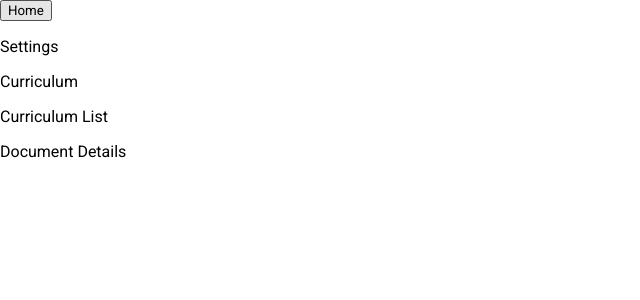
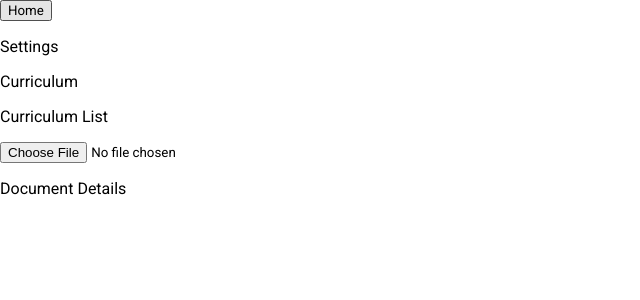
Before and after one commit to gabbirenee/curriculum-caddy, a React (Create React App) app: page /settings in a window 1280 px wide. Shown: the top 300 px of the page, without its empty margins (0-640 px from the left). Built offline with nearby package versions, Linux system fonts and the light colour scheme; no server answers.

Commit message:
VERY basic file upload capabilties in place - need a whole lot of styling and more elements to really build this out

```diff
--- a/package.json
+++ b/package.json
@@ -16,6 +16,7 @@
     "react": "^18.3.1",
     "react-dom": "^18.3.1",
     "react-markdown": "^9.0.1",
+    "react-pdftotext": "^1.3.3",
     "react-router-dom": "^6.27.0",
     "react-scripts": "5.0.1",
     "react-syntax-highlighter": "^15.6.1",
--- a/src/Components/App.js
+++ b/src/Components/App.js
@@ -1,15 +1,33 @@
-import React from 'react';
+import React, {useState} from 'react';
 import '../Styles/App.css';
 import Conversation from './Conversation.js';
 import Settings from './Settings.js';
 import {BrowserRouter, Route, Routes} from 'react-router-dom';
 
 function App () {
+    // the programming language that will be used in bot responses
+    const [prog_lang, setProgLang] = useState('python');
+
+    // the subject that is being focused on for the tutoring session
+    const [subject, setSubject] = useState('computer science');
+
+    // the subject that is being focused on for the tutoring session
+    const [grade_level, setGradeLevel] = useState('middle school');
+
+    // the subject that is being focused on for the tutoring session
+    const [student_name, setStudentName] = useState('Gabbi');
+
   return (
     <BrowserRouter>
         <Routes>
-            <Route exact path="/settings" element={<Settings />} />
-            <Route path="/" element={<Conversation />} />
+            <Route
+              exact
+              path="/settings"
+              element={<Settings grade_level={grade_level} />}
+            />
+            <Route path="/"
+              element={<Conversation prog_lang={prog_lang} subject={subject} grade_level={grade_level} student_name={student_name} />}
+            />
         </Routes>
     </BrowserRouter>
   );
--- a/src/Components/ChatWindow.js
+++ b/src/Components/ChatWindow.js
@@ -5,6 +5,10 @@ import { GoogleGenerativeAI } from "@google/generative-ai";
 import '../Styles/Conversation.css';
 
 function ChatWindow({prog_lang, grade_level, subject, student_name}) {
+  // generative AI model that will be used
+  const genAI = new GoogleGenerativeAI(process.env.REACT_APP_GEMINI_API);
+  const model = genAI.getGenerativeModel({ model: "gemini-1.5-flash" });
+
   // where the actual conversation text will be stored
   const [messages, setMessages] = useState([
     { sender: 'Ada', text: "Hi! I'm Ada, your Curriculum Caddy. What can I help you with?" },
@@ -37,9 +41,6 @@ function ChatWindow({prog_lang, grade_level, subject, student_name}) {
   }
 
   const summarize = async (convo) => {
-    const genAI = new GoogleGenerativeAI(process.env.REACT_APP_GEMINI_API);
-    const model = genAI.getGenerativeModel({ model: "gemini-1.5-flash" });
-
     var sum_prompt = `Write a short summary of our conversation so far: ${convo}.`
 
     var result = await model.generateContent(sum_prompt);
@@ -75,8 +76,6 @@ function ChatWindow({prog_lang, grade_level, subject, student_name}) {
   const botResponse = async (prompt) => {
     try {
       setIsLoading(true);
-      const genAI = new GoogleGenerativeAI(process.env.REACT_APP_GEMINI_API);
-      const model = genAI.getGenerativeModel({ model: "gemini-1.5-flash" });
 
       var initial_prompt = initialPrompt(); // get initial prompt
       var recency_ind = 8
--- a/src/Components/Conversation.js
+++ b/src/Components/Conversation.js
@@ -1,20 +1,8 @@
-import React, { useState } from 'react';
+import React from 'react';
 import ToolBar from './ToolBar.js';
 import ChatWindow from './ChatWindow.js';
 
-function Conversation () {
-  // the programming language that will be used in bot responses
-  const [prog_lang, setProgLang] = useState('python');
-
-  // the subject that is being focused on for the tutoring session
-  const [subject, setSubject] = useState('computer science');
-
-  // the subject that is being focused on for the tutoring session
-  const [grade_level, setGradeLevel] = useState('middle school');
-
-  // the subject that is being focused on for the tutoring session
-  const [student_name, setStudentName] = useState('Gabbi');
-
+function Conversation ({prog_lang, grade_level, subject, student_name}) {
   return (
     <div className="conversation">
       <ToolBar />
--- a/src/Components/CurriculumList.js
+++ b/src/Components/CurriculumList.js
@@ -1,9 +1,55 @@
-import React from 'react';
+import React, {useState} from 'react';
+import { GoogleGenerativeAI } from "@google/generative-ai";
+import pdfToText from 'react-pdftotext';
 
-function CurriculumList () {
+function CurriculumList ({grade_level}) {
+  // generative AI model that will be used
+  const genAI = new GoogleGenerativeAI(process.env.REACT_APP_GEMINI_API);
+  const model = genAI.getGenerativeModel({ model: "gemini-1.5-flash" });
+
+  // const [curriculum, setCurriculum] = useState([])
+
+
+  const onFileLoad = async (e) => {
+    const file = e.target.files[0];
+    console.log(file);
+    try {
+      var text = await pdfToText(file)
+
+      var obj_prompt = `Make a numbered list of the learning objectives or goals for these lessons. These lessons will be taught to ${grade_level} students. Do not include any information about what lesson it is coming from. If an objective for one lesson is the same as another lesson, do not include it twice. Condense the list if possible. Do not include any additional formatting on the text outside of the numbers for the list or any additional text outside of the list. Here is the text: ${text}.`
+
+      var result = await model.generateContent(obj_prompt);
+      var response = result.response;
+      var obj = response.text();
+      console.log(`Objecives:\n${obj}`)
+
+      var terms_prompt = `Make a comma separated list of the key terms a ${grade_level} student will need to know to understand these lessons.  Do not include any information about what lesson it is coming from. If the terms from one lesson are the same as another lesson, do not include it. Do not include any additional formatting on the text, just provide the comma separated key terms. Here is the text: ${text}.`;
+
+      result = await model.generateContent(terms_prompt);
+      response = result.response;
+      var terms = response.text();
+      console.log(`Key Terms: ${terms}`)
+
+      var skill_prompt = `Rate this unit on how difficult it is for a ${grade_level} student to understand. Rate it on a scale from 1 to 10, 1 being easiest and 10 being hardest. Do not include any additional text in your response outside of the numerical rating. Here is the unit text: ${text}.`;
+
+      result = await model.generateContent(skill_prompt);
+      response = result.response;
+      var skill_level = response.text();
+      console.log(`Skill Level: ${skill_level}`)
+
+      // return text;
+    } catch (error) {
+      console.log(error)
+      // return 'There was an error with your file. Please try again later!';
+    }
+  }
+
   return (
     <div className="CurriculumList">
       <p>Curriculum List</p>
+      <div className="file-upload-container">
+        <input type="file" accept=".pdf" onChange={(e) => onFileLoad(e)} />
+      </div>
     </div>
   );
 }
```
Also changed, not shown: 1 other file (tests, documents, lock files or other folders).
